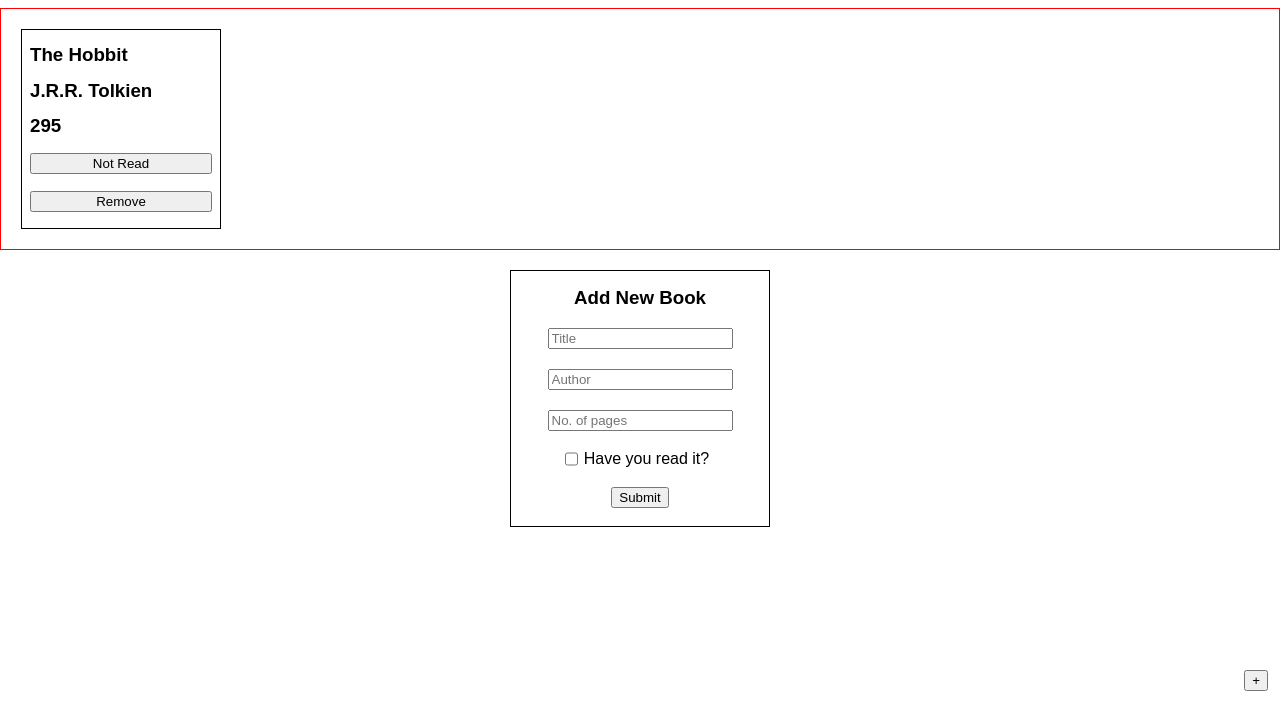
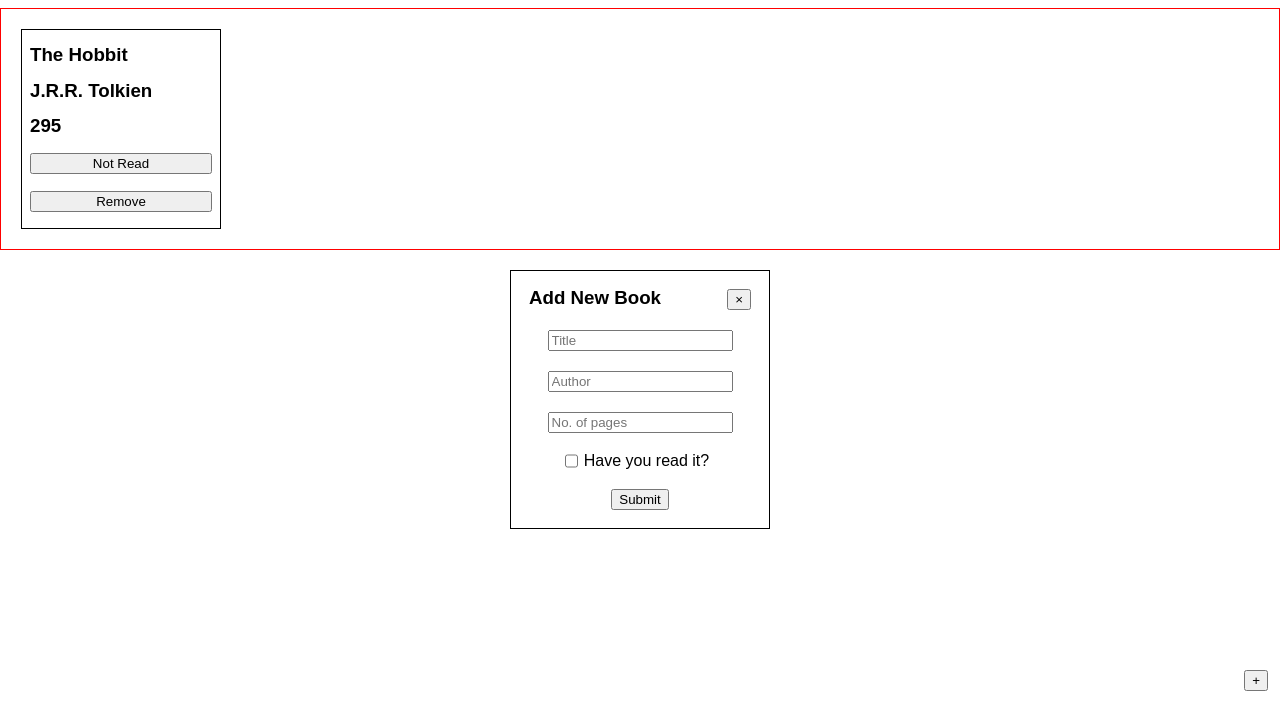
Before and after one commit to yamakenth/library, a plain HTML site: page index.html in a window 1280 px wide. Shown: the part 97-800 px from the top of the page. Drawn offline with Linux system fonts and the light colour scheme.

Commit message:
Add close button on form

```diff
--- a/css/style.css
+++ b/css/style.css
@@ -48,6 +48,12 @@
   gap: 20px;
 }
 
+.new-book-header {
+  align-self: stretch;
+  display: flex;
+  justify-content: space-between;
+}
+
 .read-container {
   display: flex;
   justify-content: space-between;
--- a/index.html
+++ b/index.html
@@ -29,7 +29,10 @@
   <button type="button" class="add-book">+</button>
   <!-- new book form -->
   <form class="new-book-form">
-    <h3>Add New Book</h3>
+    <div class="new-book-header">
+      <h3>Add New Book</h3>
+      <button class="close-button">&times;</button>
+    </div>
     <input type="text" id="new-title" placeholder="Title" required>
     <input type="text" id="new-author" placeholder="Author" required>
     <input type="text" id="new-pages" placeholder="No. of pages" required>
```
